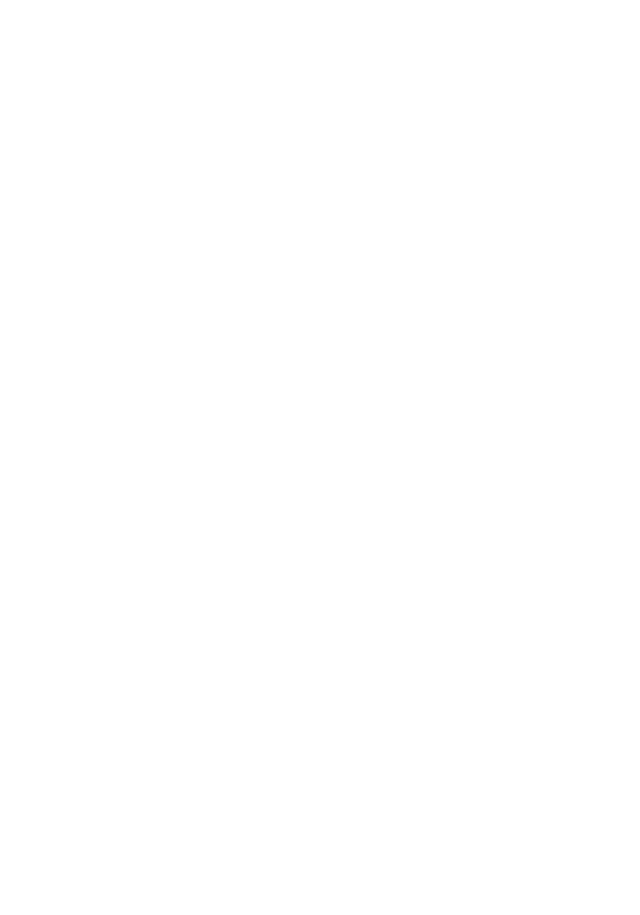
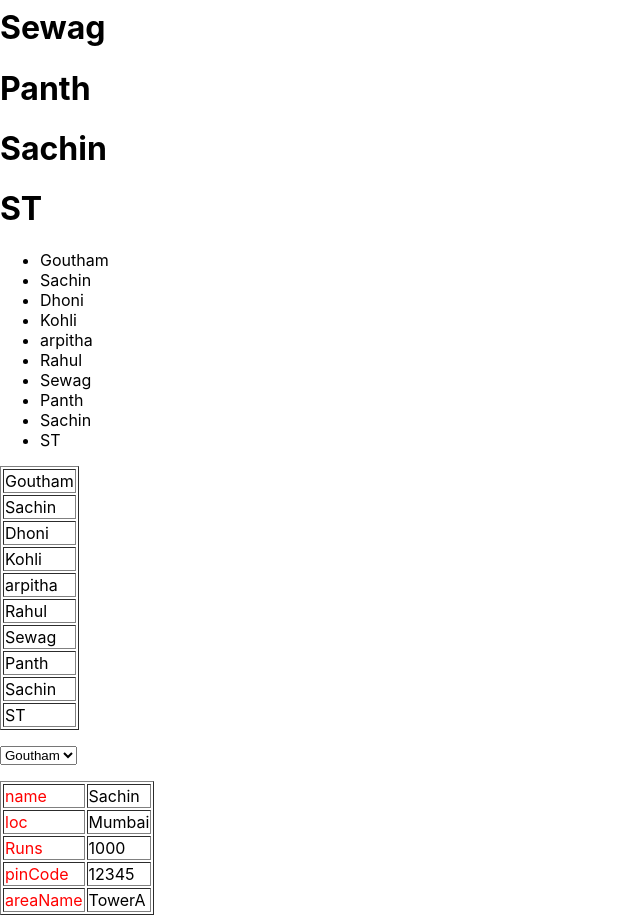
Before and after one commit to ArpithaPuttegowda/Reactjs8amApril, a React (Create React App) app in the folder sampleproject/: page / in a window 1280 px wide. Shown: the part 720-1635 px from the top of the page, without its empty margins (0-640 px from the left). Before the commit the page ends 800 px from the top, so only its background shows below. Built offline with nearby package versions, Linux system fonts and the light colour scheme.

Commit message:
listandkeys

```diff
--- a/sampleproject/src/App.js
+++ b/sampleproject/src/App.js
@@ -2,6 +2,7 @@
 import Parent from "./Component/ForwardingREf";
 import GetElementRefOnChange from "./Component/getElementRefOnChange";
 import ListKeys from "./Component/ListKeys";
+import ListKeys1 from "./Component/ListKeys1";
 import ReactCreateRef from "./Component/ReactCreateRef";
 import RefReact18 from "./Component/RefReact18";
 import SetState1 from "./Component/SetState1";
@@ -20,6 +21,7 @@
         {/* <SetState2 /> */}
         {/* <SetState3 /> */}
         <ListKeys />
+        <ListKeys1 />
       </>
     );
   }
--- a/sampleproject/src/Component/ListKeys.js
+++ b/sampleproject/src/Component/ListKeys.js
@@ -11,14 +11,53 @@
       "Rahul",
       "Sewag",
       "Panth",
-      "Sachin"
+      "Sachin",
+      "ST"
     ];
 
     return (
       <div>
+        <div>
+          {players.map((value, index) => {
+            return <p key={value + index}>{value}</p>;
+          })}
+        </div>
         {players.map((value, index) => {
-          return <p key={value + index}>{value}</p>;
+          return <h1 key={value + index}>{value}</h1>;
         })}
+        <ul>
+          {players.map((v, i) => (
+            <li key={v + i}>{v}</li>
+          ))}
+        </ul>
+        <table border="1px solid">
+          {/* <tr>
+            <td>Sachin</td>
+          </tr>
+          <tr>
+            <td>Dhoin</td>
+          </tr>
+          <tr>
+            <td>Kohil</td>
+          </tr>
+          <tr>
+            <td>Sewag</td>
+          </tr> */}
+          {players.map((player, index) => {
+            return (
+              <tr key={player + index}>
+                <td>{player}</td>
+              </tr>
+            );
+          })}
+        </table>
+        <p>
+          <select>
+            {players.map((player, index) => {
+              return <option key={index + player}>{player}</option>;
+            })}
+          </select>
+        </p>
       </div>
     );
   }
--- /dev/null
+++ b/sampleproject/src/Component/ListKeys1.js
@@ -0,0 +1,32 @@
+import React, {Component} from "react";
+
+export default class ListKeys1 extends Component {
+  constructor() {
+    super();
+    this.playerDetail = {
+      name: "Sachin",
+      loc: "Mumbai",
+      Runs: 1000,
+      pinCode: 12345,
+      areaName: "TowerA"
+    };
+  }
+  render() {
+    return (
+      <div>
+        <table border="1px solid ">
+          {Object.keys(this.playerDetail).map((plyK, index) => {
+            return (
+              <>
+                <tr>
+                  <td style={{color: "red"}}> {plyK}</td>
+                  <td>{this.playerDetail[plyK]}</td>
+                </tr>
+              </>
+            );
+          })}
+        </table>
+      </div>
+    );
+  }
+}
```
